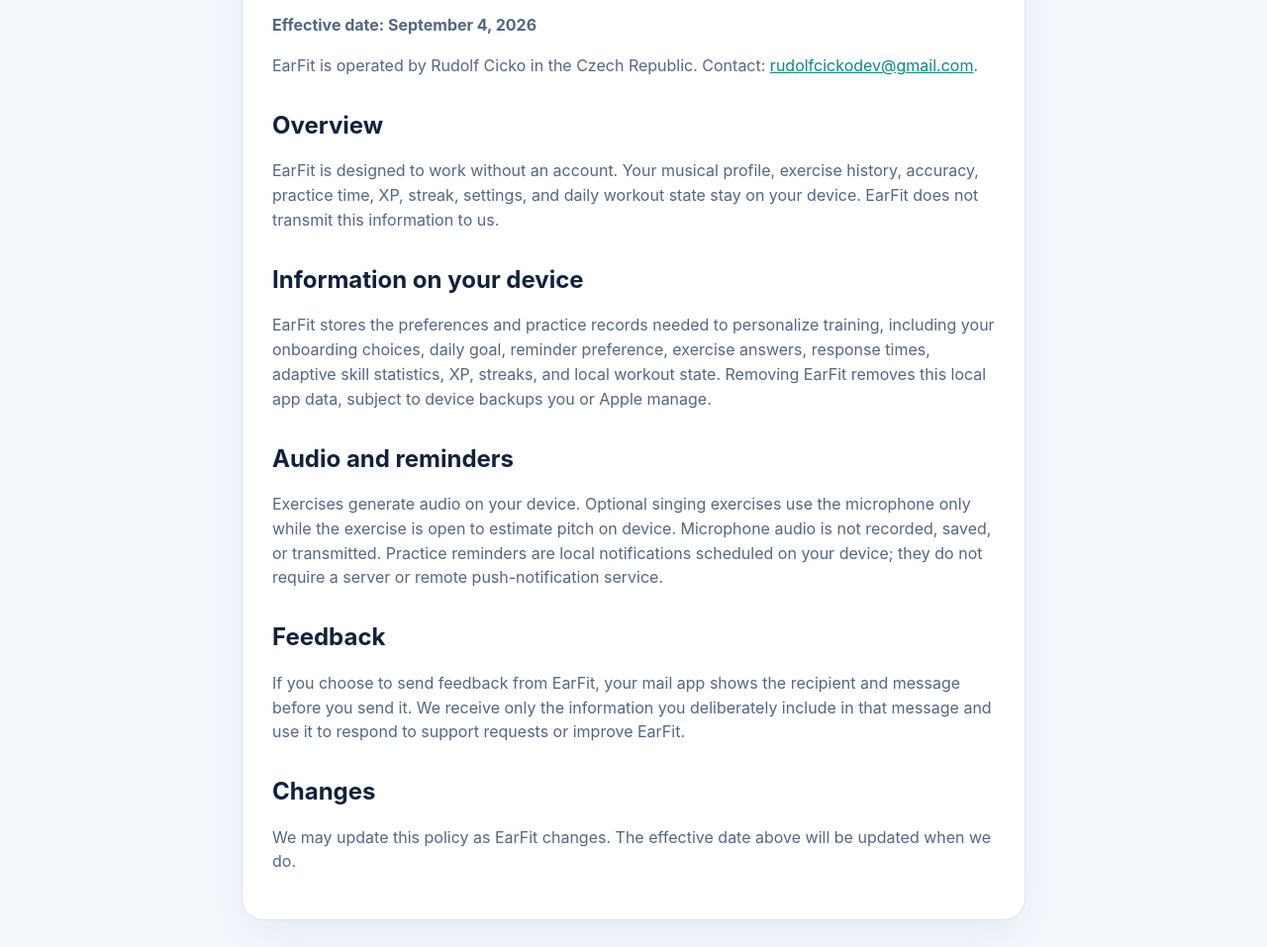
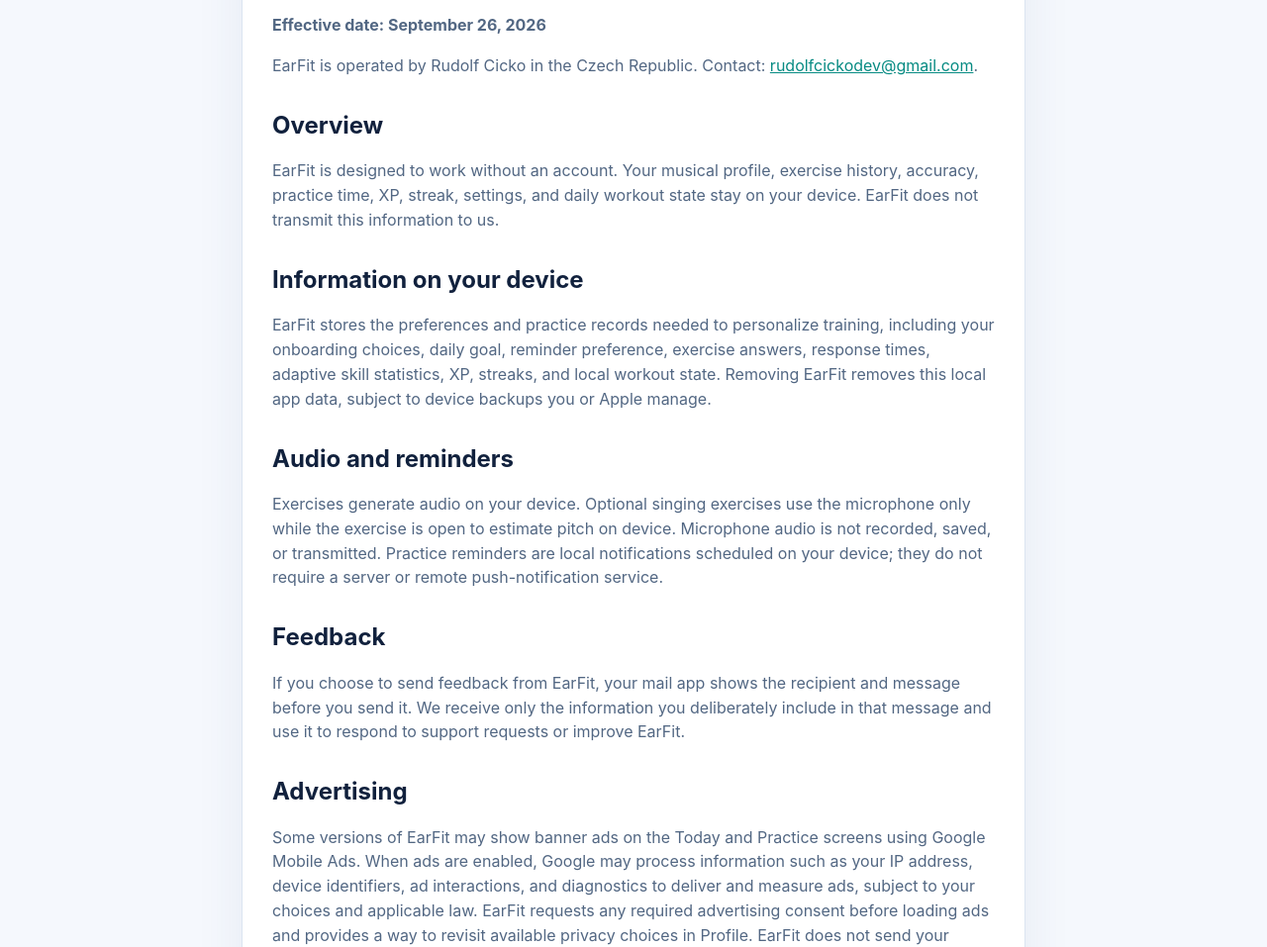
Before and after one commit to Cicko/earfit-support, a plain HTML site: page privacy.html in a window 1280 px wide. Shown: the part 299-1256 px from the top of the page at 99% size. Drawn offline with Linux system fonts and the light colour scheme.

Commit message:
Disclose optional AdMob banners in EarFit privacy policy

```diff
--- a/privacy.html
+++ b/privacy.html
@@ -11,7 +11,7 @@
     <header><div class="wrap"><div class="brand"><span class="brand-mark">♪</span> EarFit</div><nav aria-label="Site"><a href="index.html">Support</a><a href="privacy.html">Privacy</a><a href="terms.html">Terms</a></nav></div></header>
     <main><article class="card">
       <h1>Privacy Policy</h1>
-      <p><strong>Effective date: September 4, 2026</strong></p>
+      <p><strong>Effective date: September 26, 2026</strong></p>
       <p>EarFit is operated by Rudolf Cicko in the Czech Republic. Contact: <a href="mailto:rudolfcickodev@gmail.com">rudolfcickodev@gmail.com</a>.</p>
       <h2>Overview</h2>
       <p>EarFit is designed to work without an account. Your musical profile, exercise history, accuracy, practice time, XP, streak, settings, and daily workout state stay on your device. EarFit does not transmit this information to us.</p>
@@ -21,6 +21,8 @@
       <p>Exercises generate audio on your device. Optional singing exercises use the microphone only while the exercise is open to estimate pitch on device. Microphone audio is not recorded, saved, or transmitted. Practice reminders are local notifications scheduled on your device; they do not require a server or remote push-notification service.</p>
       <h2>Feedback</h2>
       <p>If you choose to send feedback from EarFit, your mail app shows the recipient and message before you send it. We receive only the information you deliberately include in that message and use it to respond to support requests or improve EarFit.</p>
+      <h2>Advertising</h2>
+      <p>Some versions of EarFit may show banner ads on the Today and Practice screens using Google Mobile Ads. When ads are enabled, Google may process information such as your IP address, device identifiers, ad interactions, and diagnostics to deliver and measure ads, subject to your choices and applicable law. EarFit requests any required advertising consent before loading ads and provides a way to revisit available privacy choices in Profile. EarFit does not send your musical profile, practice answers, progress, or microphone audio to Google. See <a href="https://policies.google.com/privacy">Google's Privacy Policy</a> for more information about Google's processing.</p>
       <h2>Changes</h2>
       <p>We may update this policy as EarFit changes. The effective date above will be updated when we do.</p>
     </article></main>
```
